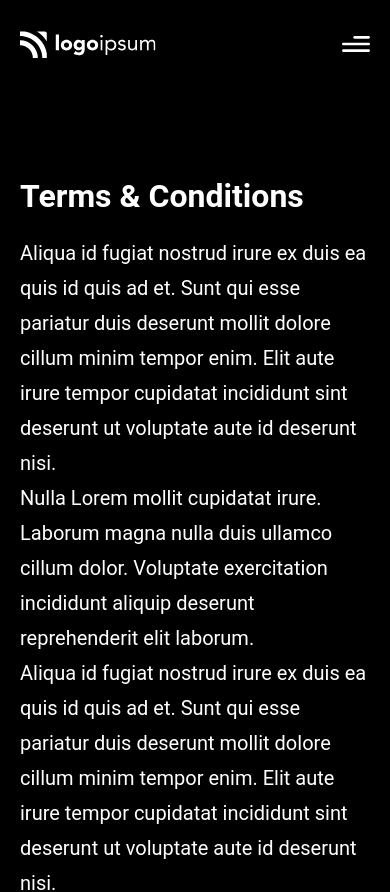
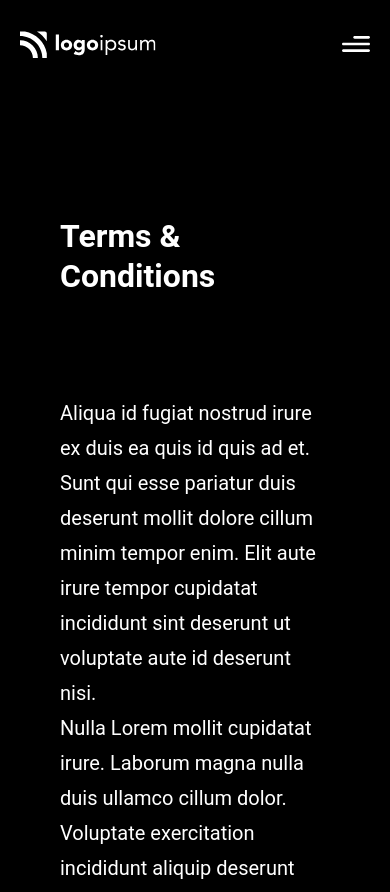
Before and after one commit to AtienoObwanda/HeartStrings-Entertainment, a React (Vite) app: page /terms-and-conditions in a window 390 px wide. Shown: the top 892 px of the page. Built offline with nearby package versions, Linux system fonts and the light colour scheme; a web font is replaced by a local one.

Commit message:
terms and conditions page responsive issue fixed

```diff
--- a/src/Pages/General/Terms&Conditions.jsx
+++ b/src/Pages/General/Terms&Conditions.jsx
@@ -23,14 +23,14 @@ const TermsAndConditions = () => {
 
         <div className="flex flex-col gap-5 h-[1114px] md:h-auto items-start justify-start md:ml-[0] ml-[150px] mr-20 mt-24 pb-[10px] md:px-5 self-stretch w-auto md:w-full">
           <Text
-            className="text-left text-white_A700 w-auto"
+            className="text-left text-white_A700 w-auto md:m-5 sm:m-10"
             as="h2"
             variant="h2"
           >
             Terms & Conditions
           </Text>
           <Text
-            className="font-normal leading-[175.00%] not-italic text-left text-white_A700"
+            className="font-normal leading-[175.00%] not-italic text-left text-white_A700 md:m-5 sm:m-10"
             as="h6"
             variant="h6"
           >
@@ -42,7 +42,6 @@ const TermsAndConditions = () => {
               enim. Elit aute irure tempor cupidatat incididunt sint deserunt ut
               voluptate aute id deserunt nisi.
               <br  />
-              {/* <br  /> */}
 
               Nulla Lorem mollit cupidatat irure. Laborum magna nulla duis
               ullamco cillum dolor. Voluptate exercitation incididunt aliquip
```
